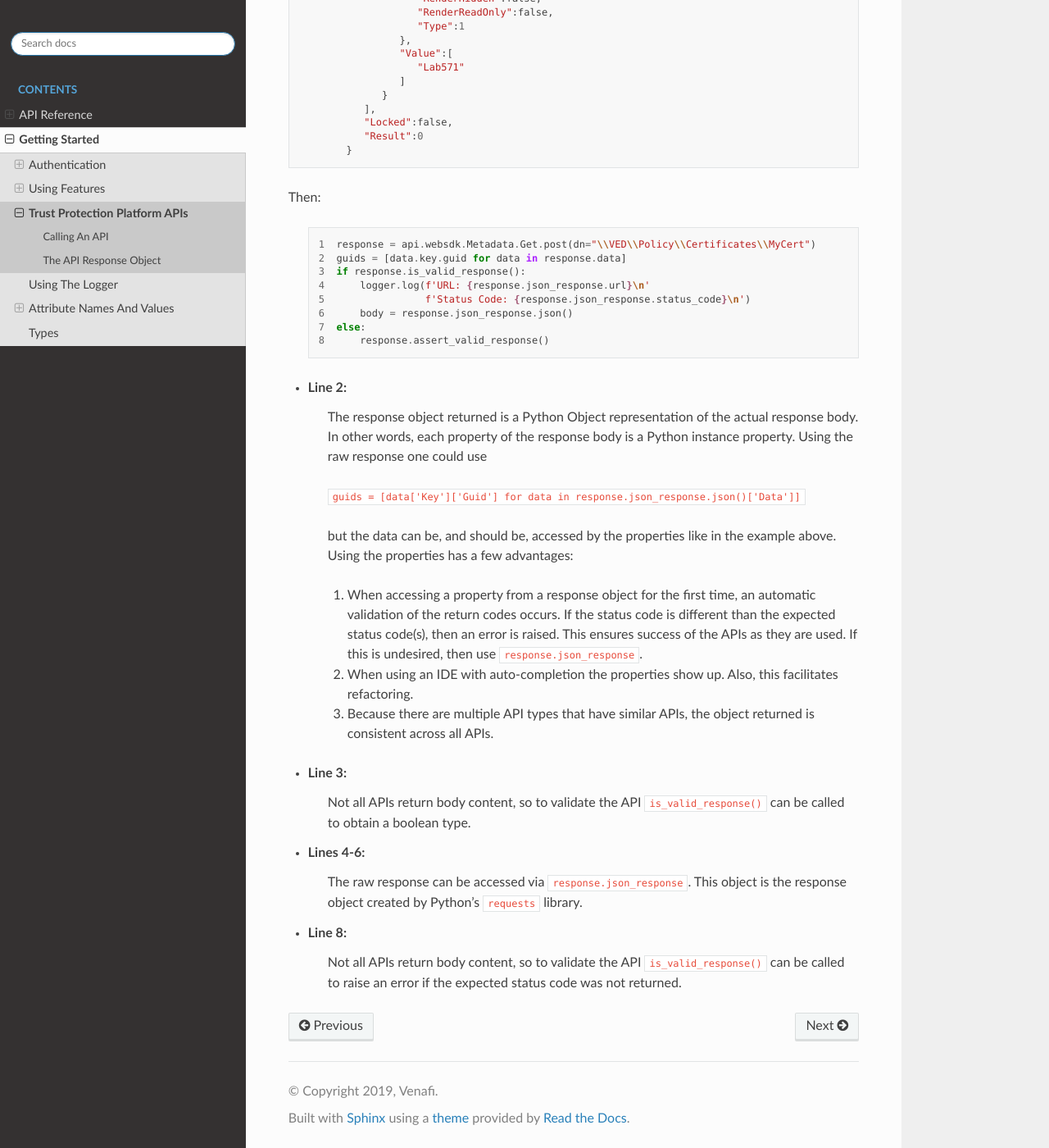
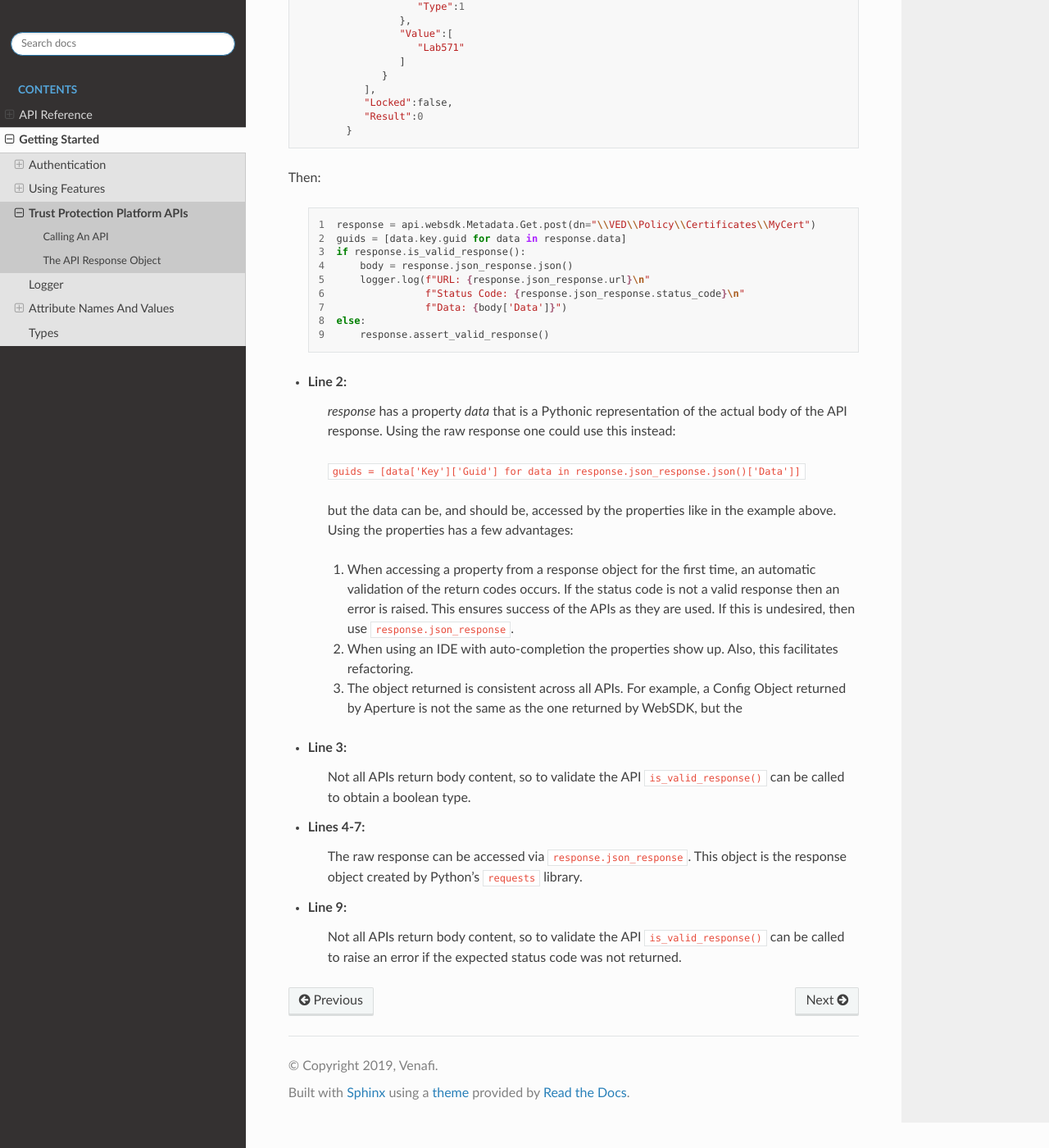
Before and after one commit to Venafi/pyVenafi, a Sphinx documentation site: the page built from venafi/docs/rst/getting_started/calling_apis.rst, in a window 1280 px wide and 1400 px high, scrolled down 2210 px. Shown: the whole window at 82% size. Built offline with Sphinx 7.4.7 and the Read the Docs theme 2.0.0, drawn with Linux system fonts in a browser that asks for light colours; some of the changed text lies outside the part shown.

```diff
--- a/venafi/docs/rst/getting_started/calling_apis.rst
+++ b/venafi/docs/rst/getting_started/calling_apis.rst
@@ -124,18 +123,18 @@ Then:
         1  response = api.websdk.Metadata.Get.post(dn="\\VED\\Policy\\Certificates\\MyCert")
         2  guids = [data.key.guid for data in response.data]
         3  if response.is_valid_response():
-        4      logger.log(f'URL: {response.json_response.url}\n'
-        5                 f'Status Code: {response.json_response.status_code}\n')
-        6      body = response.json_response.json()
-        7  else:
-        8      response.assert_valid_response()
+        4      body = response.json_response.json()
+        5      logger.log(f"URL: {response.json_response.url}\n"
+        6                 f"Status Code: {response.json_response.status_code}\n"
+        7                 f"Data: {body['Data']}")
+        8  else:
+        9      response.assert_valid_response()
 
 
 * **Line 2:**
 
-    The response object returned is a Python Object representation of the actual response body. In
-    other words, each property of the response body is a Python instance property. Using the raw response one
-    could use
+    `response` has a property `data` that is a Pythonic representation of the actual body of the API response. Using
+    the raw response one could use this instead:
 
     ``guids = [data['Key']['Guid'] for data in response.json_response.json()['Data']]``
 
@@ -143,22 +142,23 @@ Then:
     has a few advantages:
 
     #. When accessing a property from a response object for the first time, an automatic validation of the return
-       codes occurs. If the status code is different than the expected status code(s), then an error is raised. This
+       codes occurs. If the status code is not a valid response then an error is raised. This
        ensures success of the APIs as they are used. If this is undesired, then use ``response.json_response``.
     #. When using an IDE with auto-completion the properties show up. Also, this facilitates refactoring.
-    #. Because there are multiple API types that have similar APIs, the object returned is consistent across all APIs.
+    #. The object returned is consistent across all APIs. For example, a Config Object returned by Aperture is not the
+       same as the one returned by WebSDK, but the
 
 * **Line 3:**
 
     Not all APIs return body content, so to validate the API ``is_valid_response()`` can be called to obtain a boolean
     type.
 
-* **Lines 4-6:**
+* **Lines 4-7:**
 
     The raw response can be accessed via ``response.json_response``. This object is the response object created by Python's
     ``requests`` library.
 
-* **Line 8:**
+* **Line 9:**
 
     Not all APIs return body content, so to validate the API ``is_valid_response()`` can be called to raise an error if the
     expected status code was not returned.
--- a/venafi/docs/rst/venafi.rst
+++ b/venafi/docs/rst/venafi.rst
@@ -8,4 +8,3 @@ API Reference
 
    features/venafi.features
    api/venafi.api
-   venafi.logger
```
Also changed, not shown: other parts of venafi/docs/rst/getting_started/calling_apis.rst (+1 -2 lines), venafi/docs/rst/getting_started/authentication.rst (+32 -23 lines), venafi/docs/rst/getting_started/logging.rst (+9 -3 lines), venafi/docs/rst/getting_started/using_features.rst (+8 -15 lines), venafi/docs/rst/venafi.logger.rst (deleted, +0 -9 lines), 1 other file.
